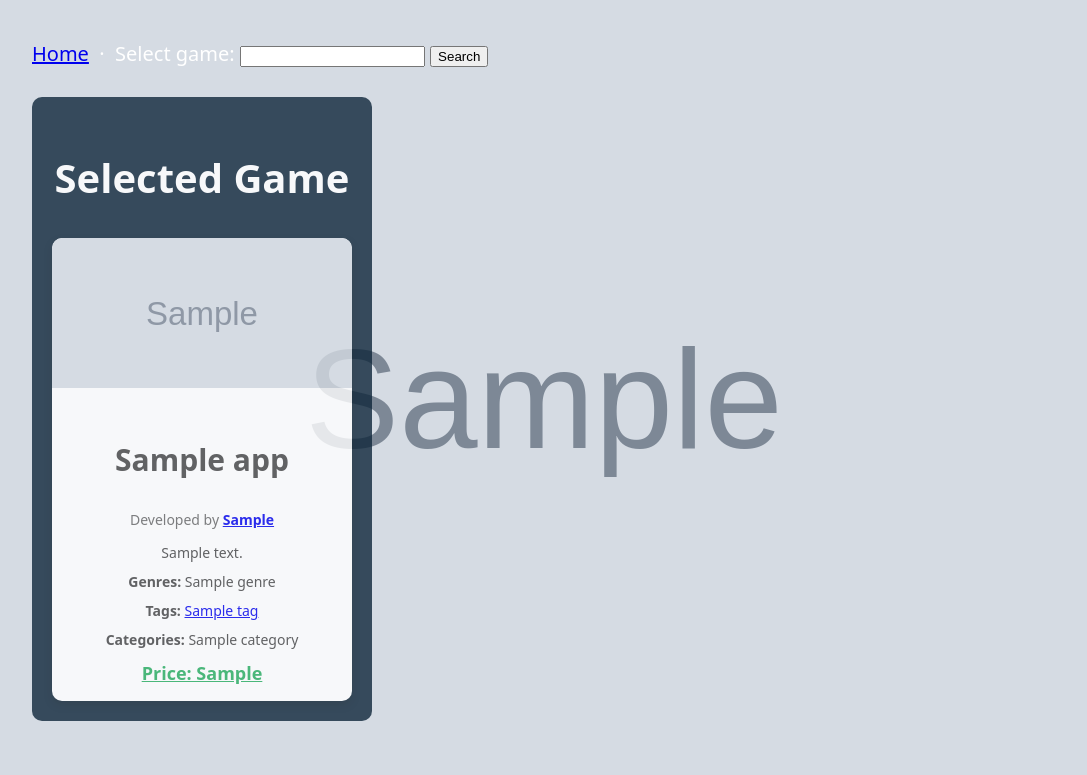
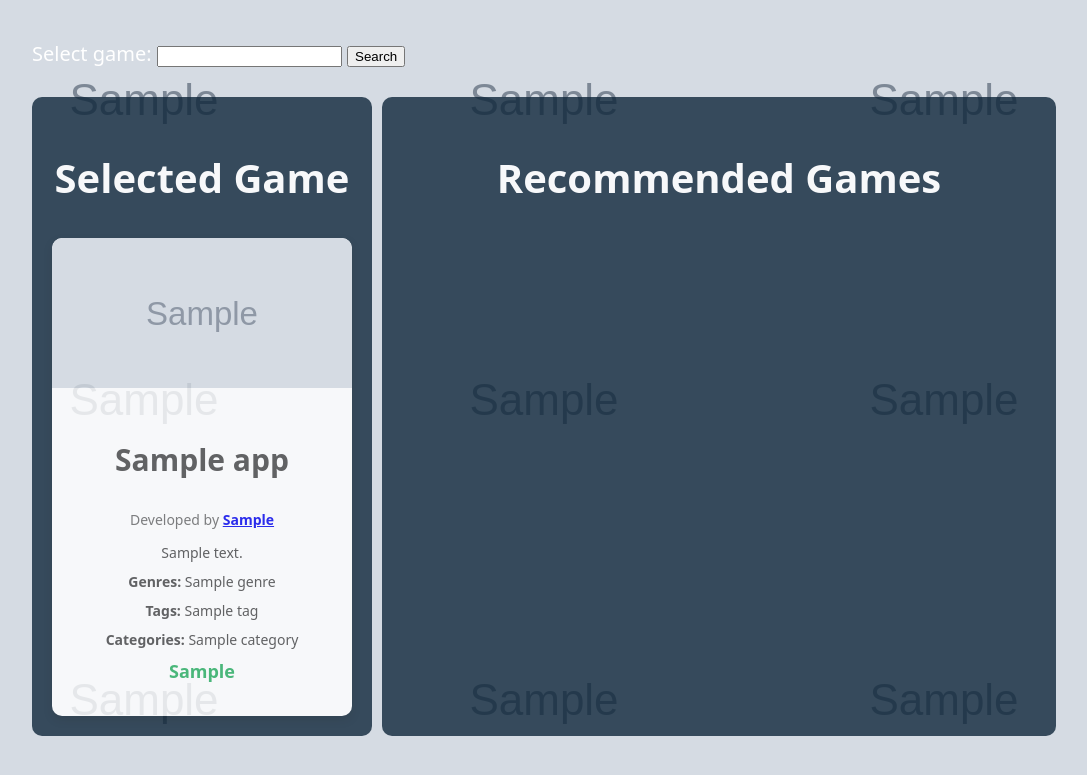
Before and after one commit to ultimo2002/playdate, a FastAPI app: page /recommend?game=1 in a window 1280 px wide. Shown: the top 775 px of the page, without its empty margins (96-1183 px from the left). Run offline with FastAPI, Linux system fonts and the light colour scheme; tables that the repository leaves empty hold one stand-in row (values such as "Sample post"); grey boxes marked "Sample" are stand-in pictures.

Commit message:
game_output html update

```diff
--- a/code/templates/game_output.html
+++ b/code/templates/game_output.html
@@ -8,10 +8,9 @@
 </head>
 
 <body class="{% if nsfw %}nsfw{% endif %}">
-    <form action="/recommend" method="get" style="margin: 30px 0;">
-        <a href="/">Home</a> &nbsp;·&nbsp;
-        <label for="game">Select game:</label>
-        <input type="text" id="game" name="game" required>
+    <form action="/app_input" method="get" style="margin: 30px 0;">
+        <label for="game_input">Select game:</label>
+        <input type="text" id="game_input" name="game_input" required>
         <button type="submit">Search</button>
     </form>
     <div class="container">
@@ -25,35 +24,36 @@
                     <p class="game-developer">Developed by <a href="/apps/developer/{{ selected_app.developer }}"><strong>{{selected_app.developer}}</strong></a></p>
                     <p class="game-description">{{selected_app.short_description}}</p>
                     <p class="game-genres"><strong>Genres:</strong> {{ selected_app.genres | map(attribute="name") | join(", ") }}</p>
-                    <p class="game-genres"><strong>Tags:</strong>
-                    {% for tag in selected_app.tags %}
-                        <a href="/apps/tag/{{ tag.name }}" class="tag">{{ tag.name }}</a>{% if not loop.last %}, {% endif %}
-                    {% endfor %}
-                    </p>
+                    <p class="game-genres"><strong>Tags:</strong> {{ selected_app.tags | map(attribute="name") | join(", ") }}</p>
                     <p class="game-genres"><strong>Categories:</strong> {{ selected_app.categories | map(attribute="name") | join(", ") }}</p>
-                    <a class="game-price" href="https://store.steampowered.com/app/{{ selected_app.id }}" target="_blank" ref="noopener noreferrer">Price: {{ selected_app.price if selected_app.price else "Free" }}</a>
+                    <p class="game-price">{{selected_app.price}}</p>
                 </div>
             </div>
             {% endif %}
+
         </div>
-        {% if apps %}
         <div class="column columnr">
             <h2>Recommended Games</h2>
             {% for app in apps %}
-                <div class="card">
-                    <img src="{{ app.header_image }}" alt="{{ app.name }}">
-                    <h3>{{ app.name }}</h3>
-                    <p>Developed by <strong>{{ app.developer }}</strong></p>
-                    <p>{{ app.short_description }}</p>
-                    <p><strong>Genres:</strong> {{ app.genres | join(", ") }}</p>
-                    <p><strong>Categories:</strong> {{ app.categories | join(", ") }}</p>
-                    <p><strong>Price:</strong><a class="game-price" href="https://store.steampowered.com/app/{{app.id}}" target="_blank">Price:{{app.price}}</a></p>
-                    <p><strong>Similarity Score:</strong> {{ app.similarity_score }}</p>
-                    <p><strong>Shared Tags:</strong> {{ app.common_tags | join(", ") }}</p>
+                <div class="recommended-card">
+                    <div class="container">
+                        <div class="recommended-columnl">
+                            <img class="recommended-game-image" src="{{ app.header_image }}" alt="{{ app.name }}">
+                        </div>
+                        <div class="recommended-columnr">
+                            <h3 class="recommended-game-title">{{ app.name }}</h3>
+                            <div class="container">
+                                <p><strong>Similarity Score:</strong> {{ app.similarity_score }}</p>
+                                <p><strong>Shared Tags:</strong> {{ app.common_tags | join(", ") }}</p>
+                            </div>
+                        </div>
+                    </div>
+<!--                    <p><strong>Genres:</strong> {{ app.genres | join(", ") }}</p>-->
+<!--                    <p><strong>Categories:</strong> {{ app.categories | join(", ") }}</p>-->
+<!--                    <p><strong>Price:</strong> {{ app.price }}</p>-->
                 </div>
             {% endfor %}
         </div>
-        {% endif %}
     </div>
 
     <style>
@@ -63,20 +63,11 @@
         body {
             background-image: url("{{selected_app.background_image}}");
             background-color: #1b2838;
-            background-size: cover;
+            background-size: auto;
             background-position: center;
             background-attachment: fixed;
             color: white;
         }
-        {% if selected_app %}
-            {% set app_tags = selected_app.tags | map(attribute="name") | list %}
-            {% if "NSFW" in app_tags or "Nudity" in app_tags or "Mature" in app_tags or "Sexual Content" in app_tags or "Hentai" in app_tags %}
-                body.nsfw img {
-                    filter: blur(5px);
-                    transition: filter 1s;
-                }
-            {% endif %}
-        {% endif %}
 
         {% for app in apps %}
             {% set app_tags = app.tags | map(attribute="name") | list %}
```
